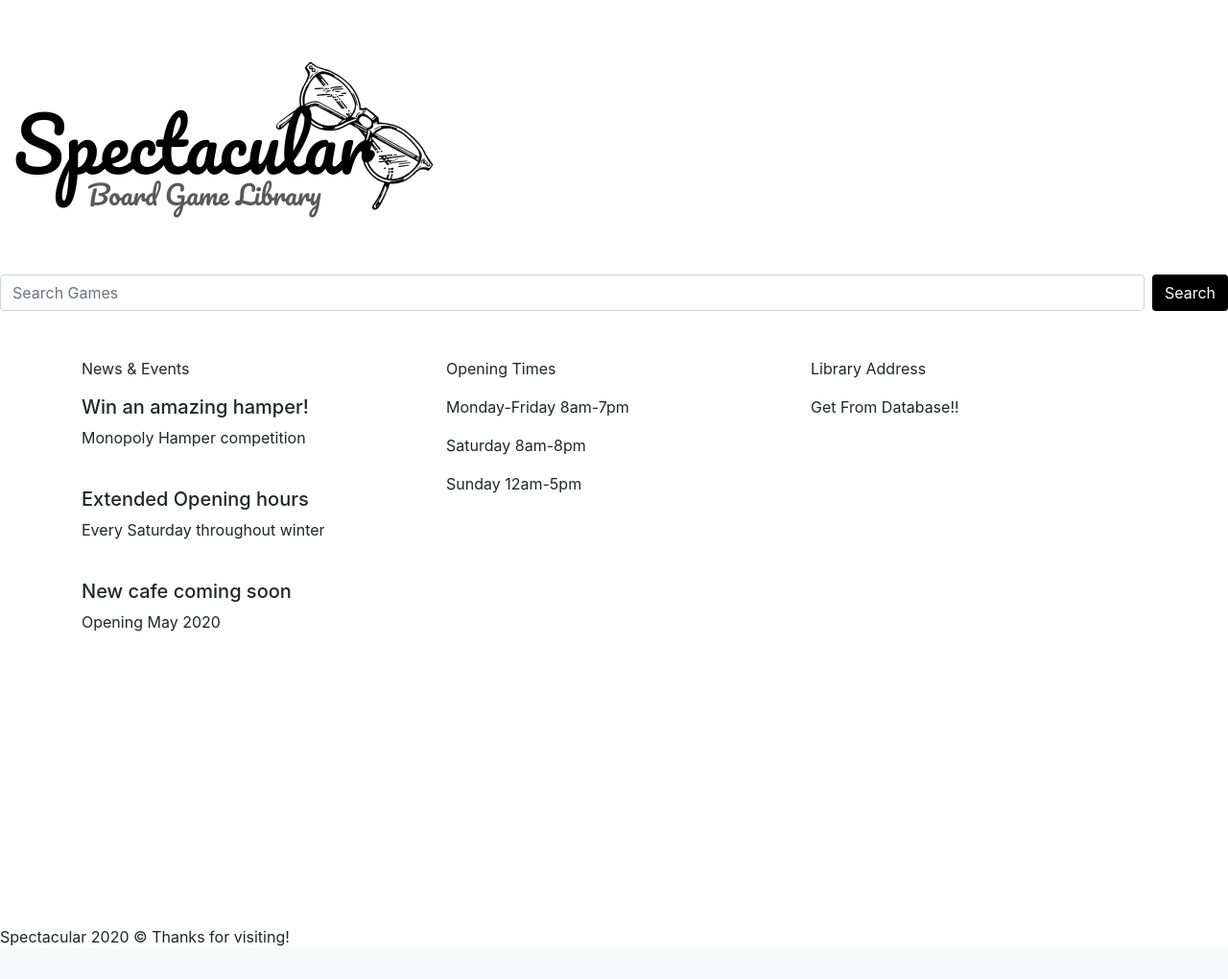
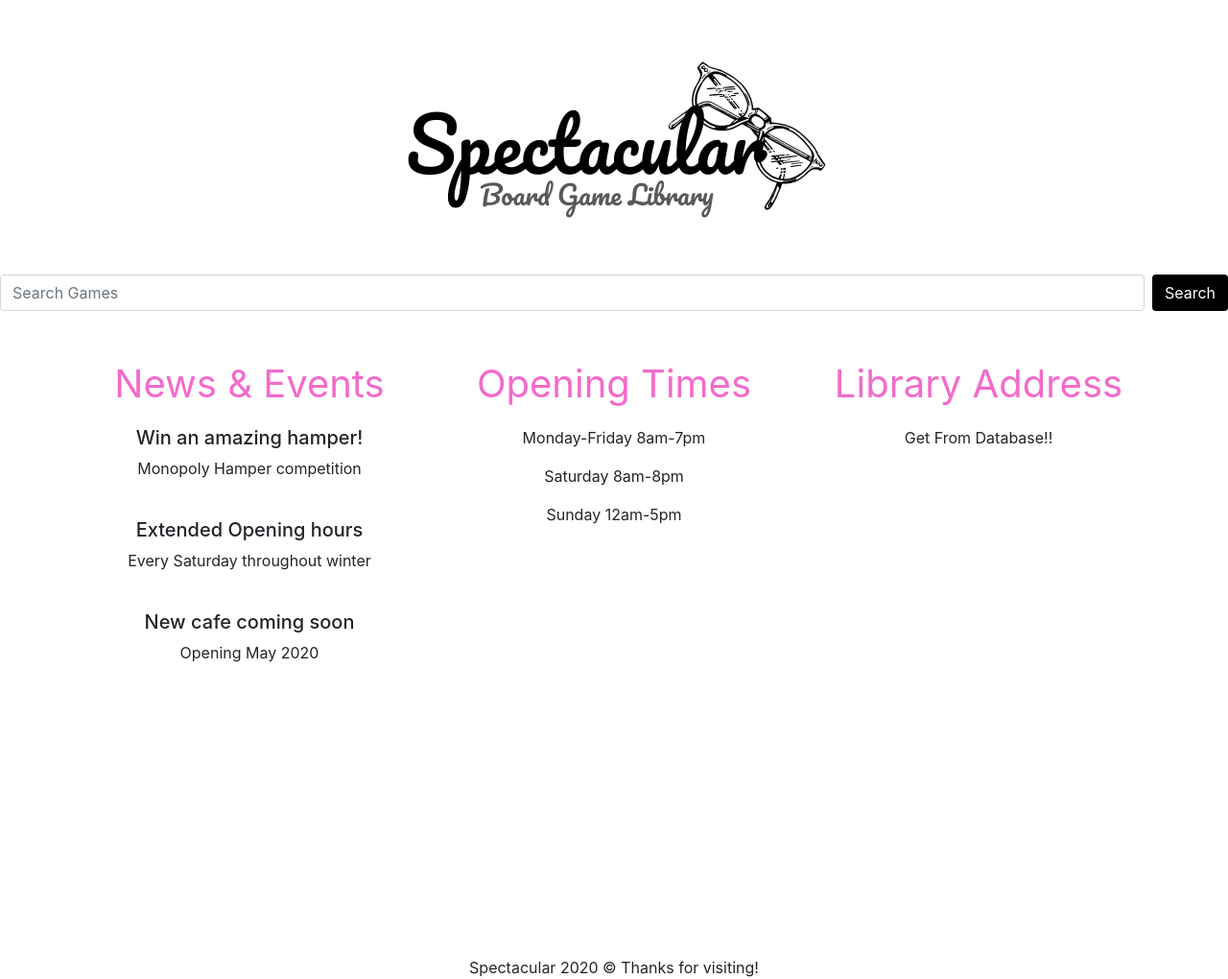
Before and after one commit to bessgetstechy/SpectacularGITs, a PHP site: page /Library/Homepage2.php in a window 1280 px wide. Shown: the part 58-1078 px from the top of the page at 96% size. Before the commit the page ends 1044 px from the top, so only its background shows below. Run offline with PHP 8.4, Linux system fonts and the light colour scheme.

Commit message:
style updates

```diff
--- a/Homepage2.php
+++ b/Homepage2.php
@@ -22,7 +22,13 @@ if (isset($_POST['search'])) {
         <link rel="stylesheet" type="text/css" href="LibraryStyles.css">-->
 
         <title>Spectacular Board Game Library | Register </title>
+ <style>
+    #MainTitle {color: rgb(242, 107, 203);
+        line-height: 1.4;
+        font-size: 40px;}
 
+
+        </style>
 
 
         <!-- Below is the navigation -->
@@ -84,7 +90,7 @@ if (isset($_POST['search'])) {
 
 <!-- Below is the body -->
 <body>
-    <div class="center">
+    <center>
         <br>
         <br>
         <img src="Images\Spectacular logo2.png" alt="Spectacular Board Game Library" width="462" height="190" class="center"></a>
```
